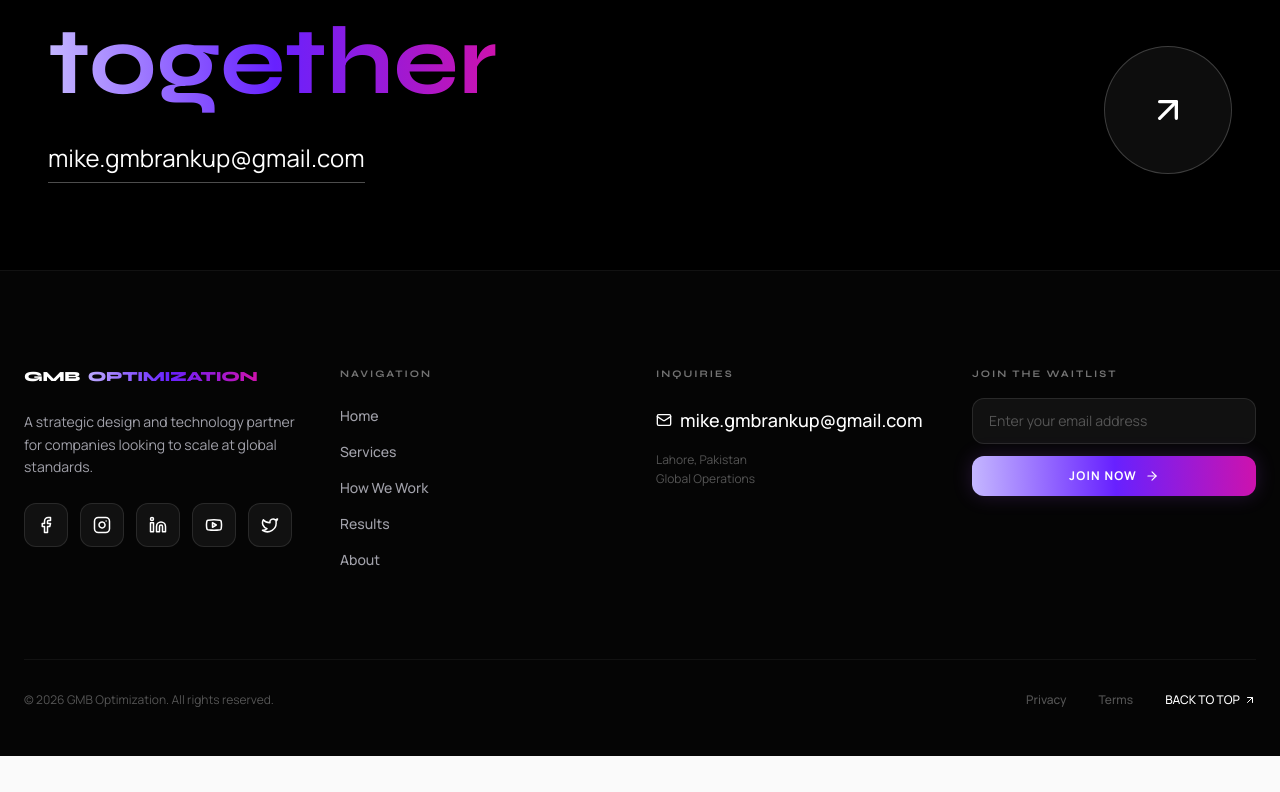
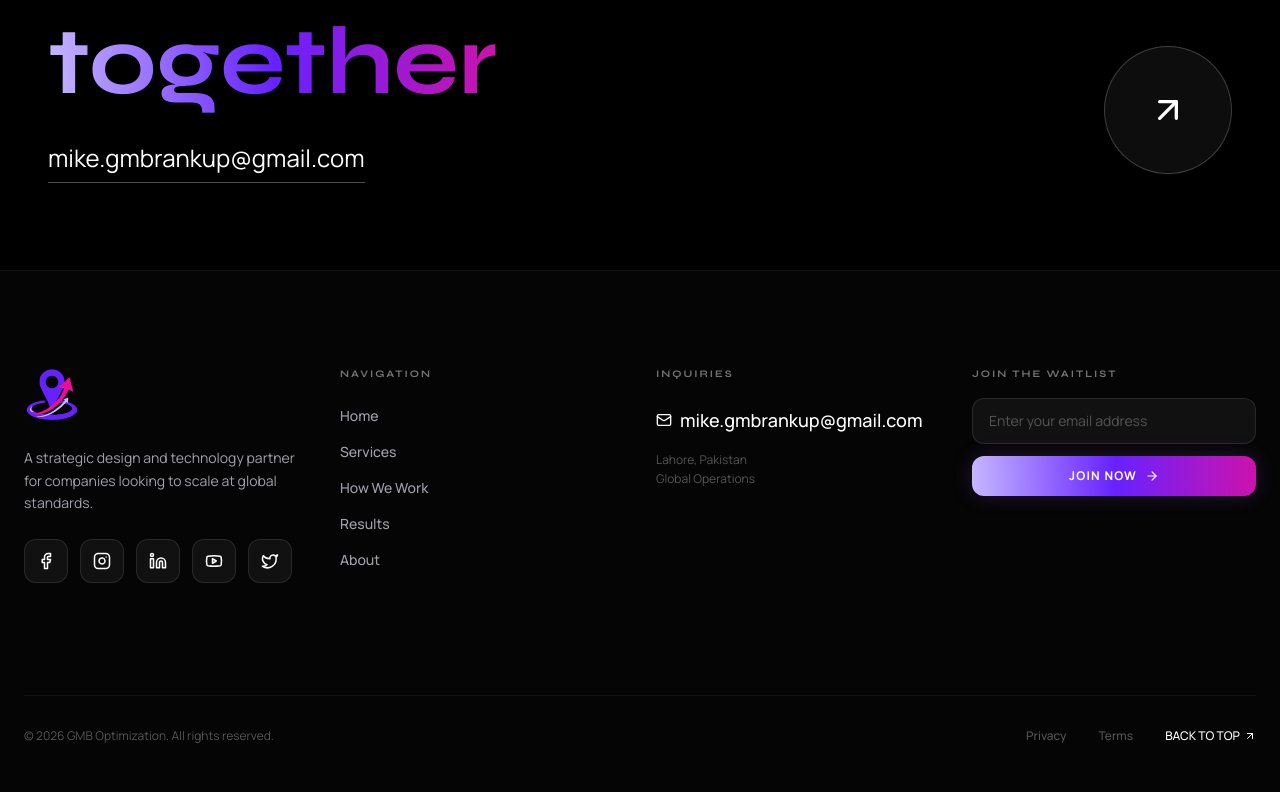
Before and after one commit to asadrafi1221/meridan, a Next.js app: page / in a window 1280 px wide. Shown: the part 7153-7945 px from the top of the page. Before the commit the page ends 7909 px from the top, so only its background shows below. Built offline with nearby package versions, Linux system fonts and the light colour scheme.

Commit message:
fixed logo

```diff
--- a/components/Footer.tsx
+++ b/components/Footer.tsx
@@ -34,15 +34,16 @@ export const Footer = () => {
           <div className="grid grid-cols-1 sm:grid-cols-2 lg:grid-cols-4 gap-12 lg:gap-8">
             {/* Brand */}
             <div className="flex flex-col gap-6">
-              <span className="text-sm font-display font-black text-white tracking-tight">
-                GMB
-                <span
-                  className="text-transparent text-sm pl-2 bg-clip-text"
-                  style={{ backgroundImage: BRAND_GRADIENT }}
-                >
-                  OPTIMIZATION
-                </span>
-              </span>
+              <Link
+                href="/"
+                className="font-extrabold  text-white text-xl tracking-tighter shrink-0"
+              >
+                <img
+                  src="/header-logo.svg"
+                  alt="Logo"
+                  className="size-14 relative "
+                />
+              </Link>
               <p className="text-[#a1a1aa] text-sm leading-relaxed max-w-xs">
                 A strategic design and technology partner for companies looking
                 to scale at global standards.
```
